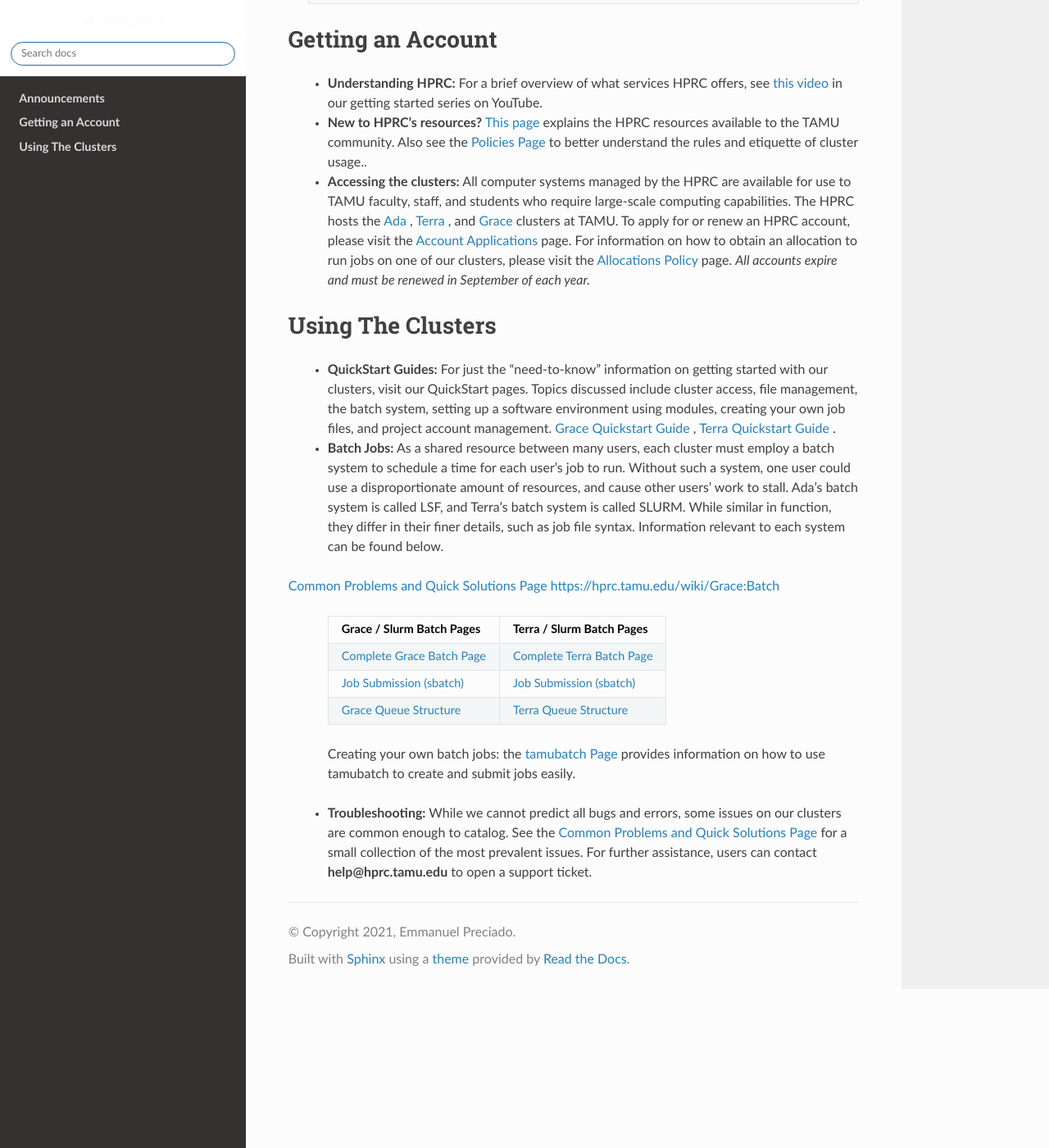
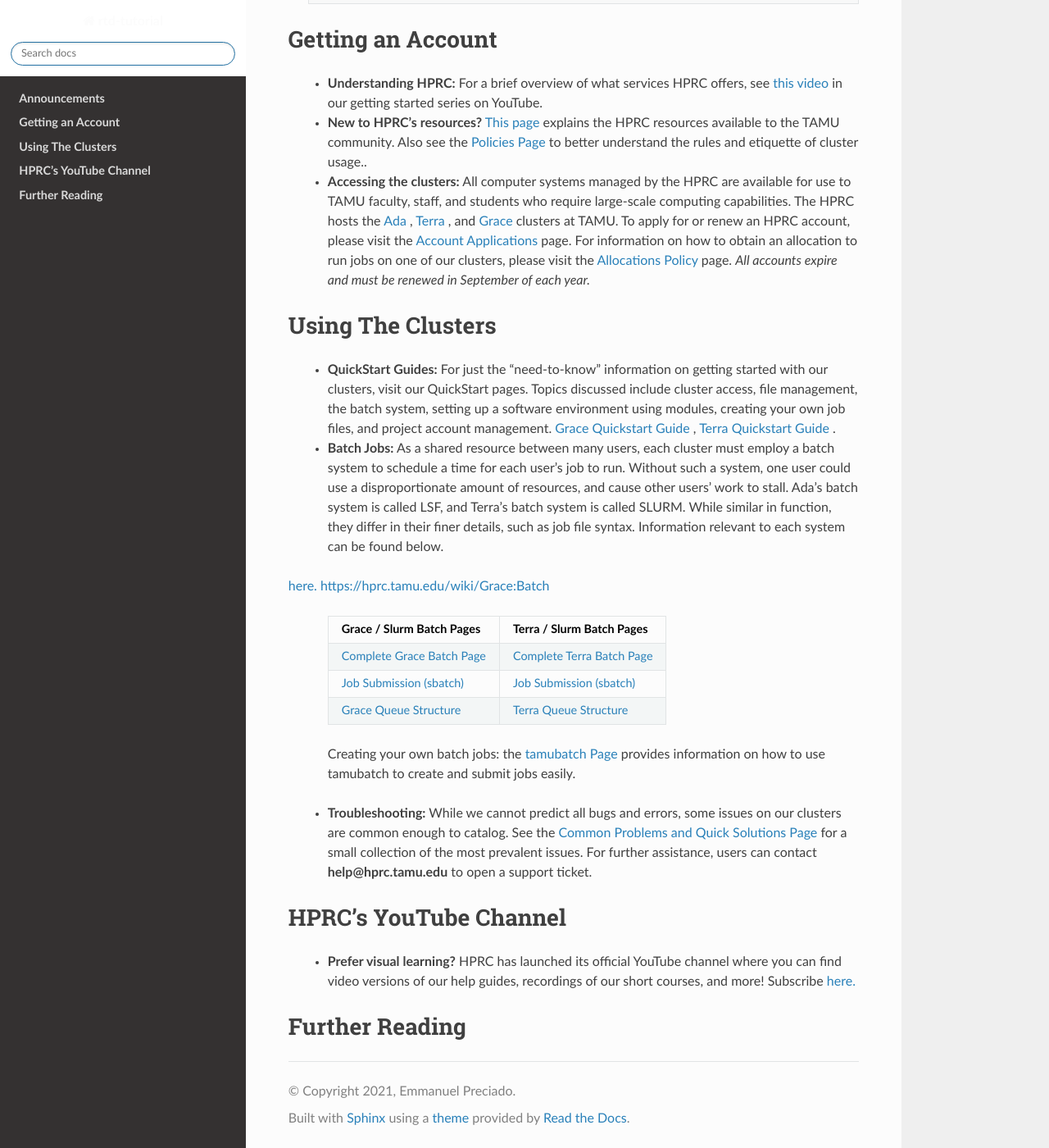
Before and after one commit to EmmanuelDej/rtd-tutorial, a Sphinx documentation site: the page built from docs/index.rst, in a window 1280 px wide and 1400 px high, scrolled down 502 px. Shown: the whole window at 82% size. Built offline with Sphinx 7.4.7 and the Read the Docs theme 2.0.0, drawn with Linux system fonts in a browser that asks for light colours.

Commit message:
Update index.rst

```diff
--- a/docs/index.rst
+++ b/docs/index.rst
@@ -40,7 +40,7 @@
    * **QuickStart Guides:** For just the "need-to-know" information on getting started with our clusters, visit our QuickStart pages. Topics discussed include cluster access, file management, the batch system, setting up a software environment using modules, creating your own job files, and project account management. `Grace Quickstart Guide <https://hprc.tamu.edu/wiki/Grace:QuickStart>`_ , `Terra Quickstart Guide <https://hprc.tamu.edu/wiki/Terra:QuickStart>`_ .
 
    * **Batch Jobs:** As a shared resource between many users, each cluster must employ a batch system to schedule a time for each user's job to run. Without such a system, one user could use a disproportionate amount of resources, and cause other users' work to stall. Ada's batch system is called LSF, and Terra's batch system is called SLURM. While similar in function, they differ in their finer details, such as job file syntax. Information relevant to each system can be found below.
-`Common Problems and Quick Solutions Page <https://hprc.tamu.edu/wiki/HPRC:CommonProblems>`_
+`here. <https://www.youtube.com/channel/UCgeDEHE5GwkxYUGS0FDLmPw?disable_polymer=true>`_
 https://hprc.tamu.edu/wiki/Grace:Batch
    +----------------------------------------------------------+---------------------------------------------------------+
    | Grace / Slurm Batch Pages                                | Terra / Slurm Batch Pages                               |
@@ -55,3 +55,10 @@
    Creating your own batch jobs: the `tamubatch Page <https://hprc.tamu.edu/wiki/SW:tamubatch>`_ provides information on how to use tamubatch to create and submit jobs easily.
 
   * **Troubleshooting:** While we cannot predict all bugs and errors, some issues on our clusters are common enough to catalog. See the `Common Problems and Quick Solutions Page <https://hprc.tamu.edu/wiki/HPRC:CommonProblems>`_ for a small collection of the most prevalent issues. For further assistance, users can contact **help@hprc.tamu.edu** to open a support ticket.
+
+**HPRC's YouTube Channel**
+================
+   * **Prefer visual learning?** HPRC has launched its official YouTube channel where you can find video versions of our help guides, recordings of our short courses, and more! Subscribe `here. <https://www.youtube.com/channel/UCgeDEHE5GwkxYUGS0FDLmPw?disable_polymer=true>`_
+
+**Further Reading**
+================
```
